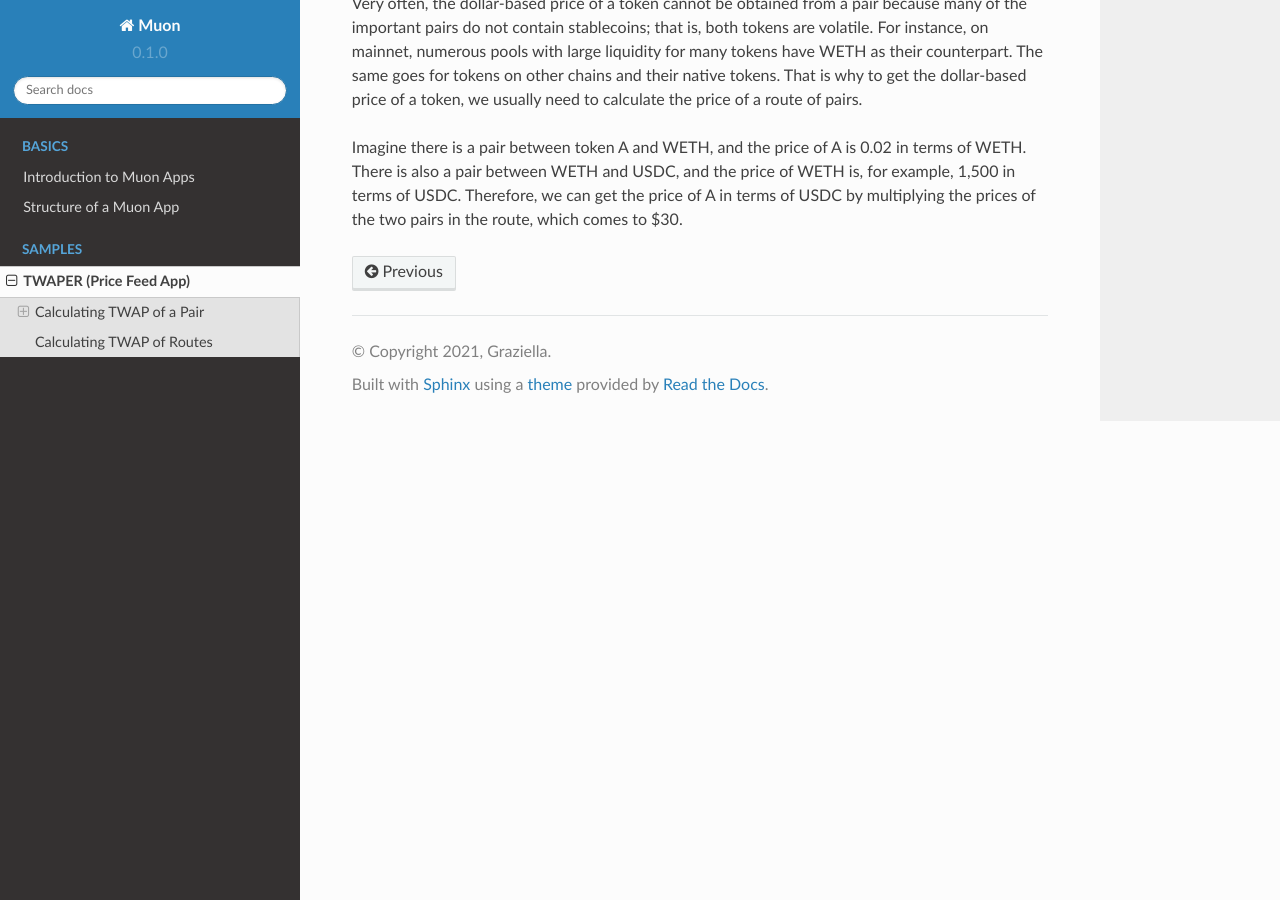
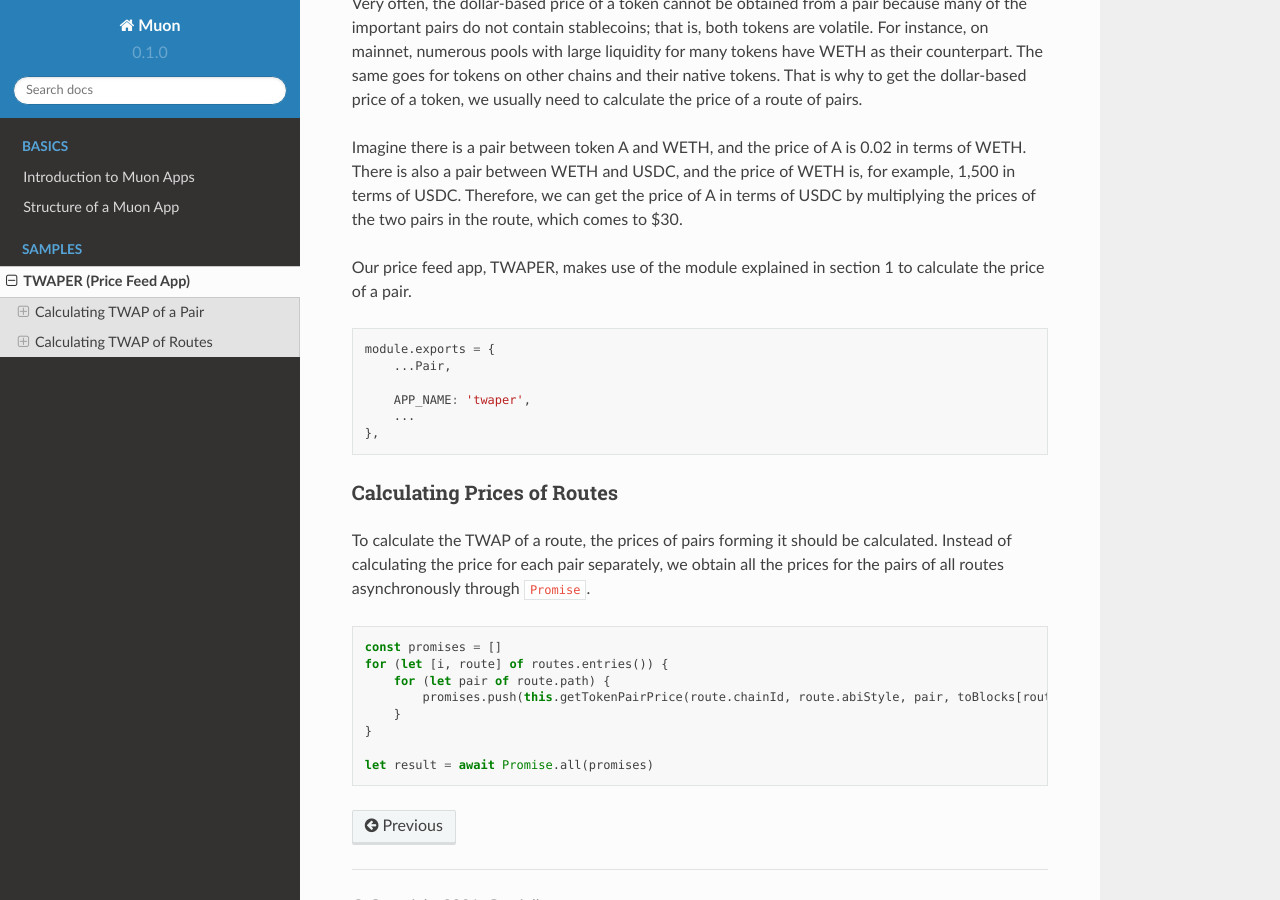
Before and after one commit to abramsymons/rtd-muon, a Sphinx documentation site: the page built from docs/source/twaper.rst, in a window 1280 px wide and 900 px high, scrolled down 8362 px. Built offline with Sphinx 7.4.7 and the Read the Docs theme 2.0.0, drawn with Linux system fonts in a browser that asks for light colours.

Commit message:
Update twaper.rst

```diff
--- a/docs/source/twaper.rst
+++ b/docs/source/twaper.rst
@@ -331,3 +331,32 @@
 Very often, the dollar-based price of a token cannot be obtained from a pair because many of the important pairs do not contain stablecoins; that is, both tokens are volatile. For instance, on mainnet, numerous pools with large liquidity for many tokens have WETH as their counterpart. The same goes for tokens on other chains and their native tokens. That is why to get the dollar-based price of a token, we usually need to calculate the price of a route of pairs.
 
 Imagine there is a pair between token A and WETH, and the price of A is 0.02 in terms of WETH. There is also a pair between WETH and USDC, and the price of WETH is, for example, 1,500 in terms of USDC. Therefore, we can get the price of A in terms of USDC by multiplying the prices of the two pairs in the route, which comes to $30.
+
+Our price feed app, TWAPER, makes use of the module explained in section 1 to calculate the price of a pair.
+
+.. code-block:: javascript
+
+    module.exports = {
+        ...Pair,
+
+        APP_NAME: 'twaper',
+        ...
+    },
+
+Calculating Prices of Routes
+============================
+
+To calculate the TWAP of a route, the prices of pairs forming it should be calculated.
+Instead of calculating the price for each pair separately, we obtain all the prices for the pairs of all routes asynchronously through ``Promise``.
+
+
+.. code-block:: javascript
+
+    const promises = []
+    for (let [i, route] of routes.entries()) {
+        for (let pair of route.path) {
+            promises.push(this.getTokenPairPrice(route.chainId, route.abiStyle, pair, toBlocks[route.chainId]))
+        }
+    }
+
+    let result = await Promise.all(promises)
```
